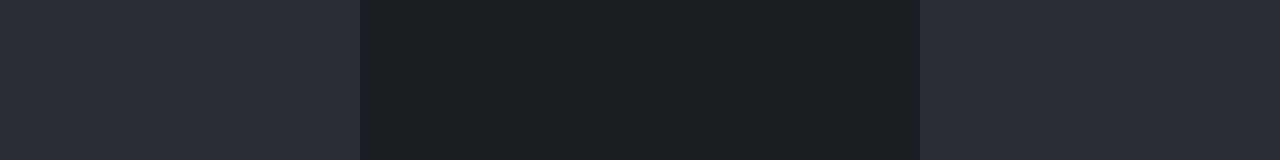
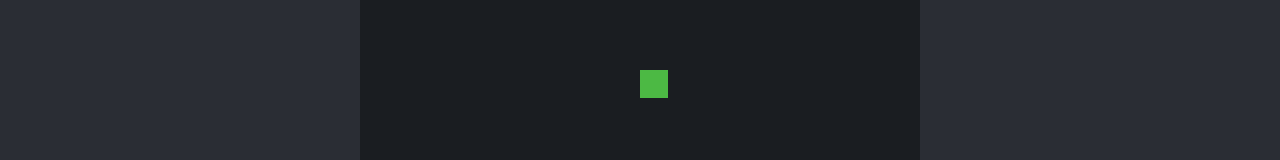
Before and after one commit to itzUmair/snake-game, a React (Vite) app: page / in a window 1280 px wide. Shown: the part 273-433 px from the top of the page. Built offline with nearby package versions, Linux system fonts and the light colour scheme.

Commit message:
food and score system added

```diff
--- a/src/App.jsx
+++ b/src/App.jsx
@@ -1,11 +1,13 @@
+import { useState } from "react";
 import Canvas from "./components/Canvas";
 import Titlebar from "./components/Titlebar";
 
 function App() {
+  const [score, setScore] = useState(0);
   return (
     <>
-      <Titlebar />
-      <Canvas />
+      <Titlebar score={score} />
+      <Canvas score={score} setScore={setScore} />
     </>
   );
 }
--- a/src/components/Canvas.jsx
+++ b/src/components/Canvas.jsx
@@ -1,14 +1,16 @@
 import { useEffect, useRef, useState } from "react";
 
-const Canvas = () => {
+const Canvas = ({ score, setScore }) => {
   const [snake, setSnake] = useState([
     { x: 1, y: 0 },
     { x: 0, y: 0 },
   ]);
 
   const [gameSettings, setGameSettings] = useState({
-    gameSpeed: 1,
+    gameSpeed: 4,
   });
+
+  const [food, setFood] = useState({ x: 10, y: 10 });
 
   const lastMoveRef = useRef("s");
   const moveCooldown = useRef(0);
@@ -24,6 +26,23 @@ const Canvas = () => {
     return false;
   };
 
+  const generateFood = () => {
+    const newFoodCoordinates = {
+      x: Math.floor(Math.random() * 20),
+      y: Math.floor(Math.random() * 20),
+    };
+    setFood(newFoodCoordinates);
+  };
+
+  const isEatingFood = () => {
+    if (snake[0].x === food.x && snake[0].y === food.y) {
+      generateFood();
+      setScore((prevScore) => prevScore + 1);
+      return true;
+    }
+    return false;
+  };
+
   const gameRunning = () => {
     if (
       snake[0].x === 20 ||
@@ -31,6 +50,7 @@ const Canvas = () => {
       snake[0].y === 20 ||
       snake[0].y < 0
     ) {
+      localStorage.setItem("hi-score", JSON.stringify(score));
       return false;
     } else if (isBitingSelf()) {
       return false;
@@ -52,7 +72,9 @@ const Canvas = () => {
     } else {
       tempSnake.unshift({ x: tempSnake[0].x - 1, y: tempSnake[0].y });
     }
-    tempSnake.pop();
+    if (!isEatingFood()) {
+      tempSnake.pop();
+    }
     setSnake(tempSnake);
   };
 
@@ -109,12 +131,19 @@ const Canvas = () => {
           (part) => part.y === row && part.x === col
         );
         const isHead = snake[0].y === row && snake[0].x === col;
+        const isFood = food.y === row && food.x === col;
 
         return (
           <div
             key={index}
             className={`${
-              isSnakePart ? (isHead ? "bg-clr-100/40" : "bg-clr-100") : ""
+              isSnakePart
+                ? isHead
+                  ? "bg-clr-100/40"
+                  : "bg-clr-100"
+                : isFood
+                ? "bg-clr-600"
+                : ""
             }`}
           ></div>
         );
--- a/src/components/Titlebar.jsx
+++ b/src/components/Titlebar.jsx
@@ -2,10 +2,11 @@ import { useEffect } from "react";
 import Logo from "../assets/logo.svg";
 import { useState } from "react";
 
-const Titlebar = () => {
+const Titlebar = ({ score }) => {
   const [hiScore, setHiScore] = useState(0);
-  const [score, setScore] = useState(0);
-
+  if (score > hiScore) {
+    setHiScore(score);
+  }
   useEffect(() => {
     setHiScore(JSON.parse(localStorage.getItem("hi-score")) || 0);
   }, []);
```
